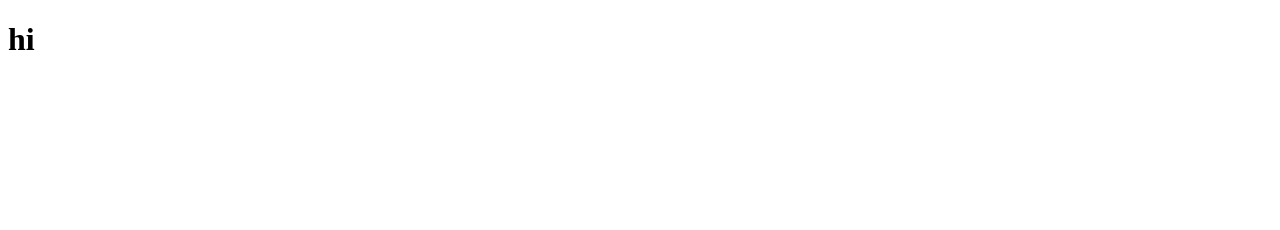
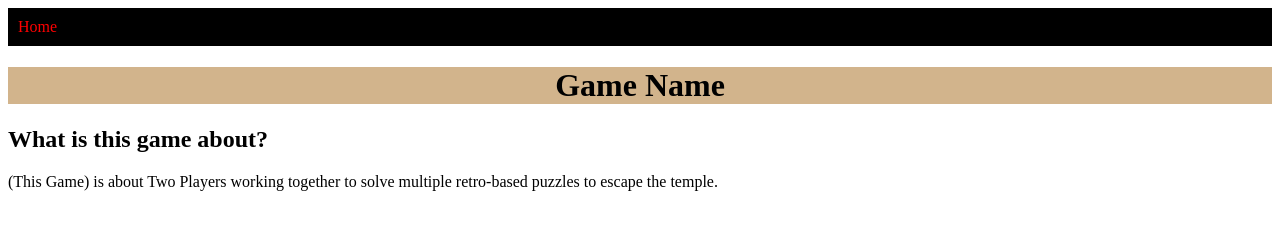
Before and after one commit to omster67/Game-Jam-Website, a plain HTML site: page GameJam/index.html in a window 1280 px wide. Drawn offline with Linux system fonts and the light colour scheme.

Commit message:
Add files via upload

```diff
--- a/GameJam/index.html
+++ b/GameJam/index.html
@@ -4,8 +4,15 @@
     <meta charset="UTF-8">
     <meta name="viewport" content="width=device-width, initial-scale=1.0">
     <title>Document</title>
+    <link rel="stylesheet" href="style.css" type="text/css">
 </head>
 <body>
-    <h1>hi</h1>
+    <ul>
+        <li><a href="#home">Home</a></a></li>
+    </ul>
+    <h1>Game Name</h1>
+    <p></p>
+    <h2>What is this game about?</h2>
+    <p>(This Game) is about Two Players working together to solve multiple retro-based puzzles to escape the temple. </p>
 </body>
 </html>
--- a/GameJam/style.css
+++ b/GameJam/style.css
@@ -0,0 +1,18 @@
+h1{
+    background-color: tan;
+    text-align: center;
+}
+
+ul {
+  list-style-type: none;
+  margin: 0;
+  padding: 0;
+  background-color: black;
+}
+
+ul li a{
+    display: block;
+    color: red;
+    padding: 10px;
+    text-decoration: none;
+}
```
